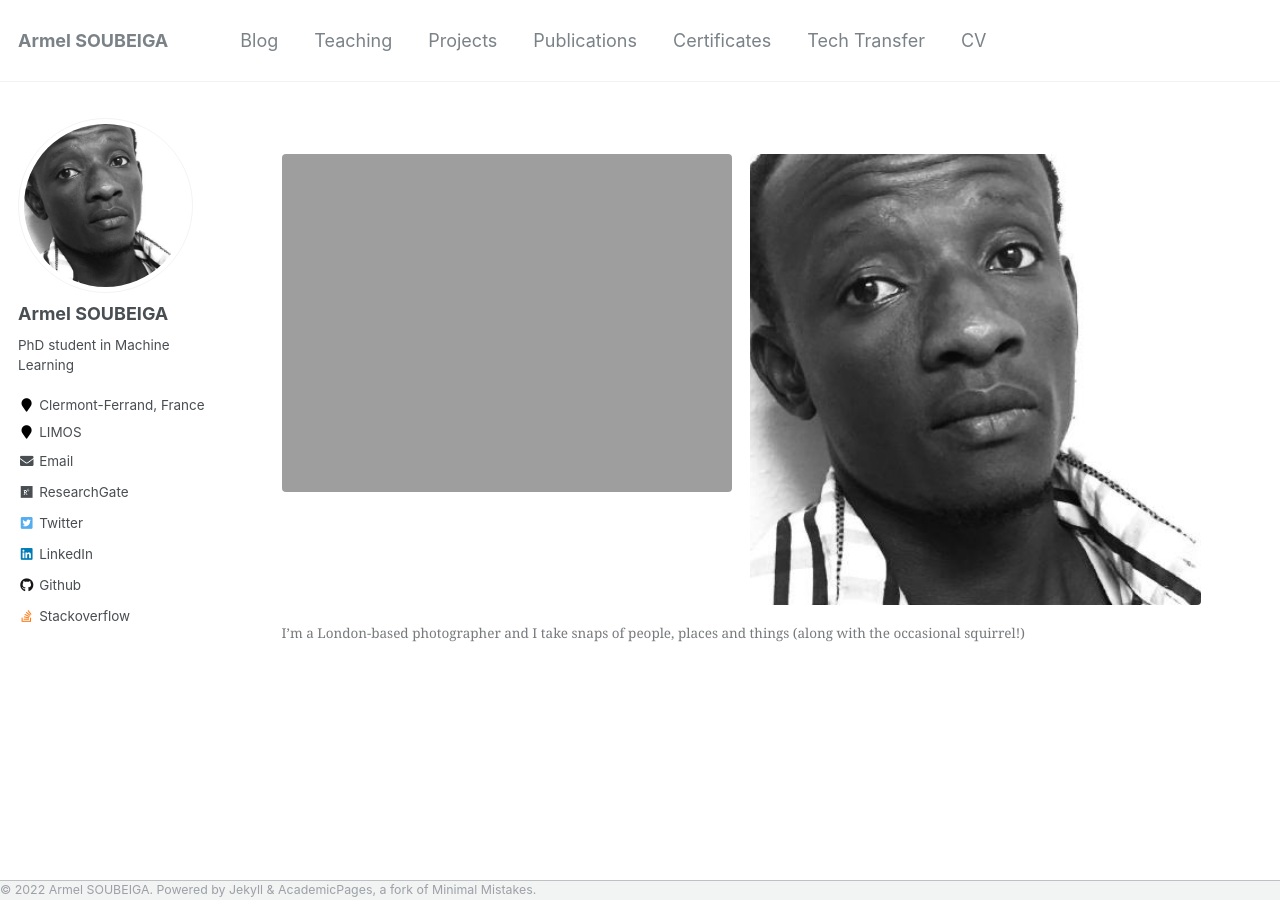
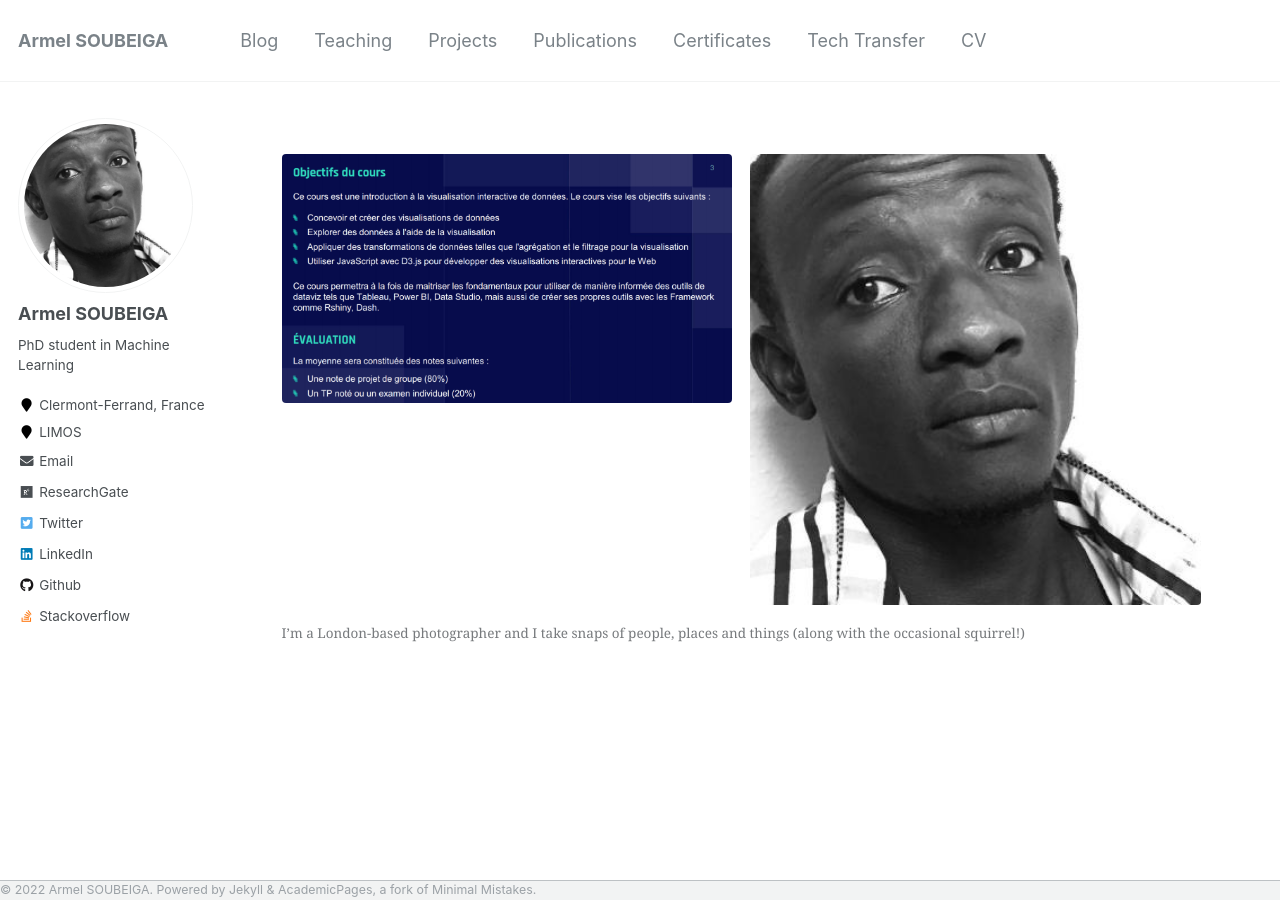
Before and after one commit to armelsoubeiga/neweb, a Jekyll site: the page built from _pages/portfolio.html, in a window 1280 px wide. Built offline with Jekyll 4.4.1, drawn with Linux system fonts in a browser that asks for light colours.

Commit message:
Update portfolio.html

```diff
--- a/_pages/portfolio.html
+++ b/_pages/portfolio.html
@@ -2,8 +2,8 @@
 permalink: /tech/
 author_profile: true
 gallery:
-  - url: aso.png
-    image_path: aso.pngg
+  - url: dataviz.png
+    image_path: dataviz.png
     alt: "bbc learning english digital debate with alice and amith"
     title: "Amith and Alice prepping for the digital debate"
   - url: aso.png
```
